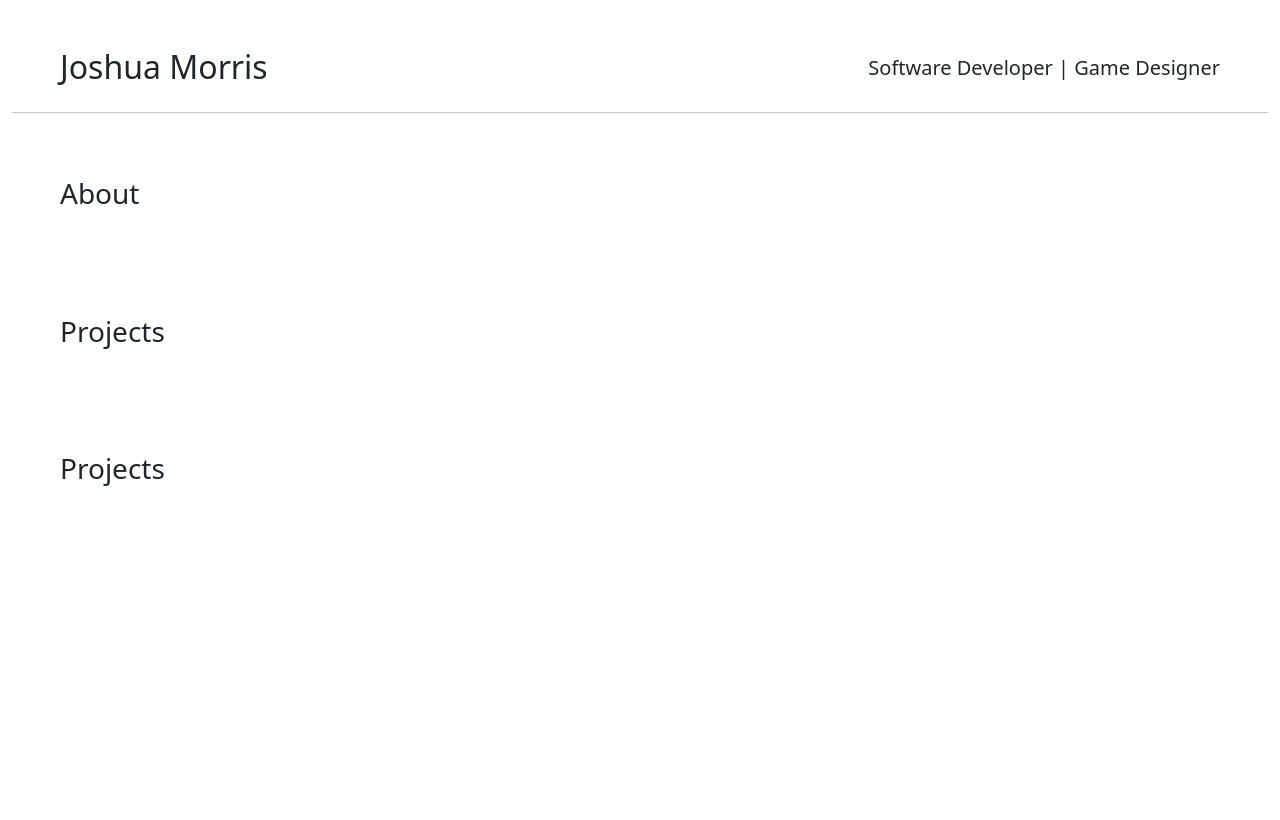
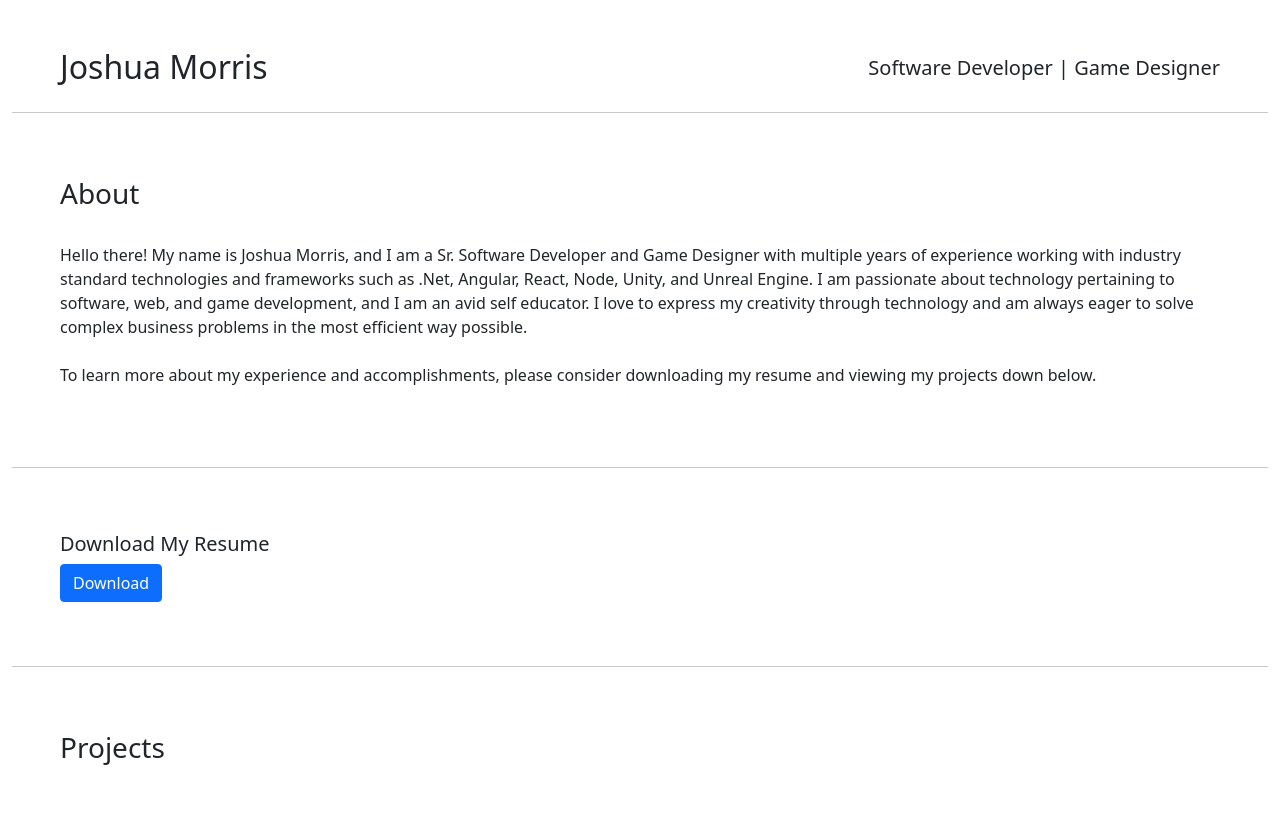
Before and after one commit to jrem94/MyPortfolio, a plain HTML site: page index.html in a window 1280 px wide. Drawn offline with Linux system fonts and the light colour scheme.

Commit message:
Added Resume and About Section

```diff
--- a/index.html
+++ b/index.html
@@ -13,16 +13,32 @@
 
         <hr>
 
-        <div>
-            <h3 class="p-5">About</h3>
+        <div class="p-5">
+            <h3>About</h3>
+            <br>
+            <p>
+                Hello there! My name is Joshua Morris, and I am a Sr. Software Developer and Game Designer with multiple
+                years of experience working with industry standard technologies and frameworks such as .Net, Angular, React,
+                Node, Unity, and Unreal Engine. I am passionate about technology pertaining to software, web, and game
+                development, and I am an avid self educator. I love to express my creativity through technology and
+                am always eager to solve complex business problems in the most efficient way possible.
+                <br><br>
+                To learn more about my experience and accomplishments, please consider downloading my resume and viewing
+                my projects down below.
+            </p>
         </div>
 
-        <div>
-            <h3 class="p-5">Projects</h3>
+        <hr>
+
+        <div class="p-5">
+            <h5>Download My Resume</h5>
+            <a type="button" class="btn btn-primary" href="Morris_Joshua_Resume.pdf" target="_blank"> Download</a>
         </div>
 
-        <div>
-            <h3 class="p-5">Projects</h3>
+        <hr>
+
+        <div class="p-5">
+            <h3>Projects</h3>
         </div>
     </div>
 </body>
```
Also changed, not shown: 1 other file.
